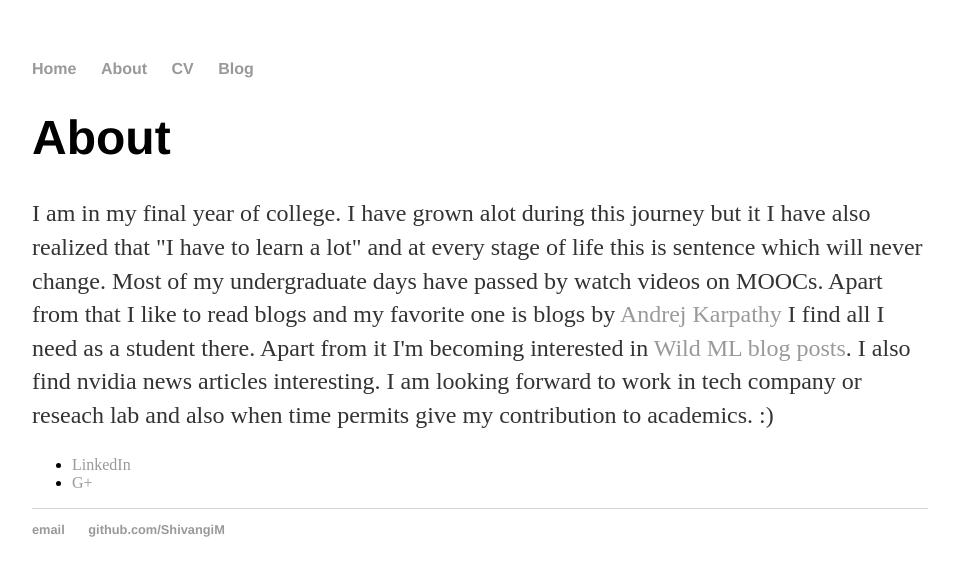
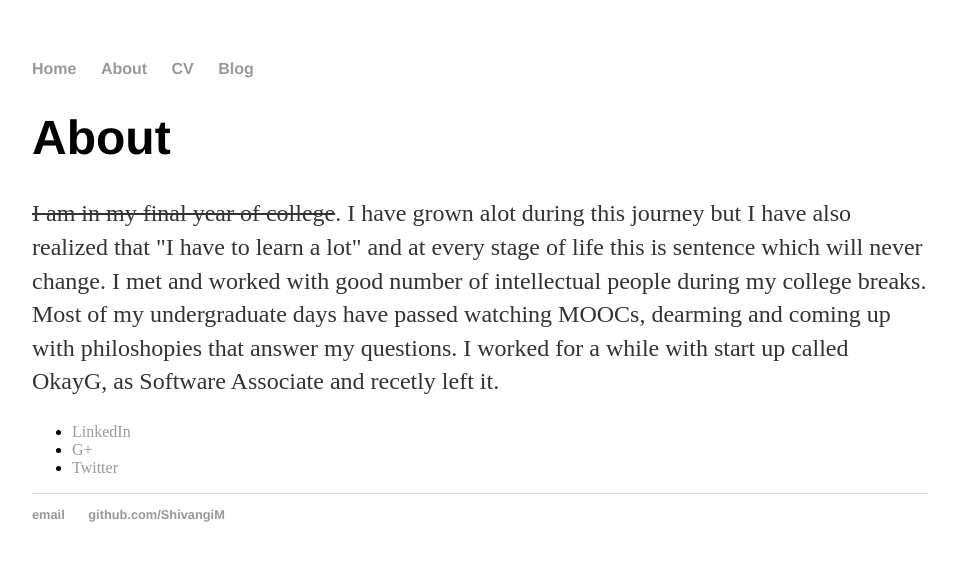
Before and after one commit to ShivangiM/shivangim.github.io, a Jekyll site: the page built from about/index.html, in a window 1280 px wide. Shown: the top 576 px of the page, without its empty margins (160-1116 px from the left). Built offline with Jekyll 4.4.1, drawn with Linux system fonts in a browser that asks for light colours.

Commit message:
Update index.html

```diff
--- a/about/index.html
+++ b/about/index.html
@@ -5,17 +5,15 @@ title: About Shivangi Motwani
 
 		<div class="about">
 			<h1>About</h1>
-			<p>I am in my final year of college. I have grown alot during this journey but it I have also realized that
+			<p><strike>I am in my final year of college</strike>. I have grown alot during this journey but I have also realized that
 			"I have to learn a lot" and at every stage of life this is sentence which will never change.
-			Most of my undergraduate days have passed by watch videos on MOOCs.
-			Apart from that I like to read blogs and my favorite one is blogs by <a href = "http://karpathy.github.io/"> Andrej Karpathy </a>
-			I find all I need as a student there. Apart from it I'm becoming interested in  <a href = "http://www.wildml.com/"> Wild ML blog posts</a>.
-		        I also find nvidia news articles interesting.
-	                I am looking forward to work in tech company or reseach lab and also when time permits give my contribution to academics.
-				:)</p>
+			I met and worked with good number of intellectual people during my college breaks.
+			Most of my undergraduate days have passed watching MOOCs, dearming and coming up with philoshopies that answer my questions.
+			I worked for a while with start up called OkayG, as Software Associate and recetly left it.</p>
 
 			<ul class="contacts">
 				<li><a href="https://in.linkedin.com/in/shivangi-motwani-0a456290">LinkedIn</a></li>
 				<li><a href="https://plus.google.com/u/0/+ShivangiMotwani95/posts">G+</a></li>
-				</ul>
+				<li><a href="https://twitter.com/shivangi952">Twitter</a></li>
+			</ul>
 		</div>
```
